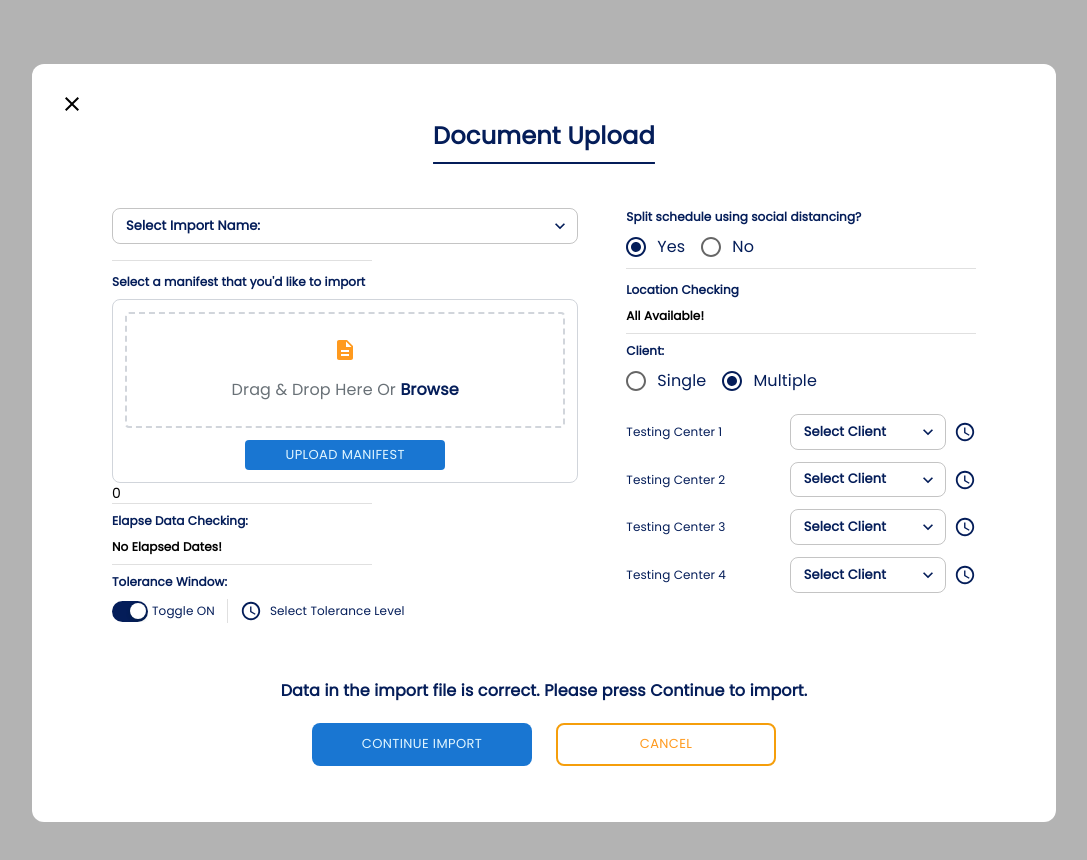
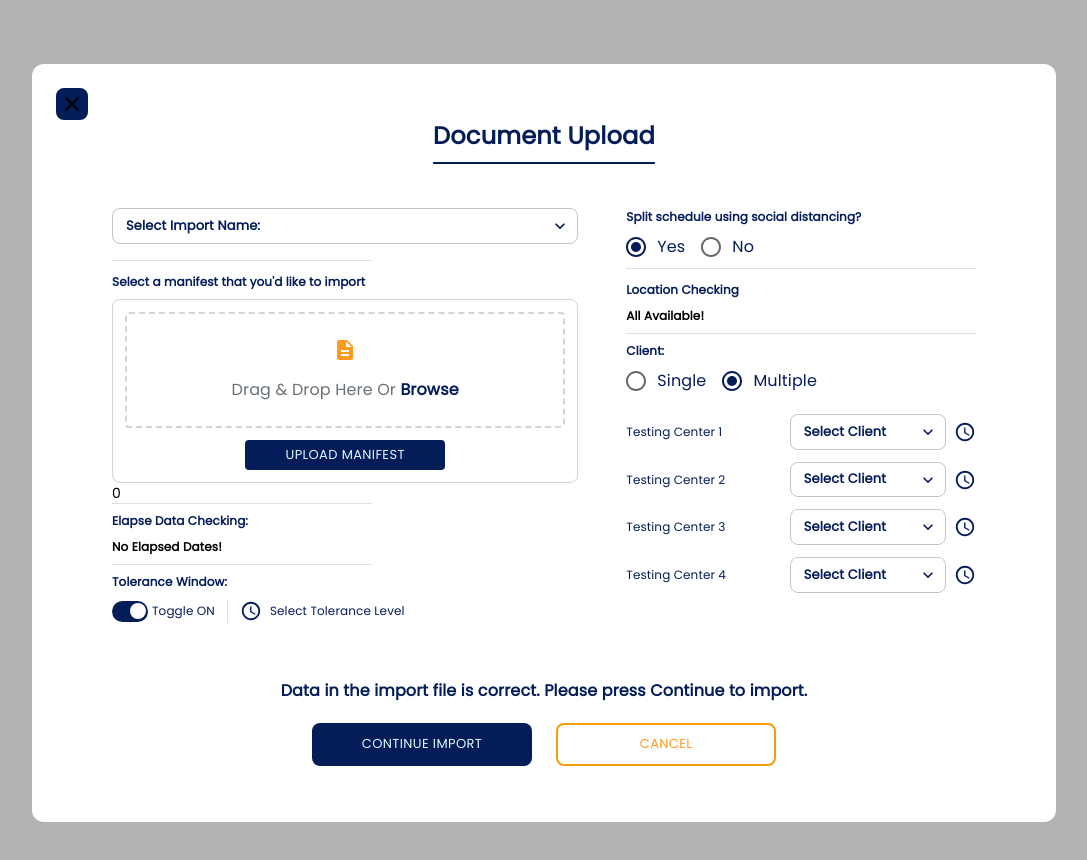
Before and after one commit to awais0198/newvine, a Next.js app: page / in a window 1280 px wide. Shown: the top 860 px of the page, without its empty margins (96-1183 px from the left). Built offline with nearby package versions, Linux system fonts and the light colour scheme.

Commit message:
minor updates

```diff
--- a/src/components/Button/index.jsx
+++ b/src/components/Button/index.jsx
@@ -8,7 +8,7 @@ const CustomButton = ({ variant, text, onClickHandler, isDisabled, btnSize, cust
     variant={variant ?? 'contained'}
     disabled={isDisabled ?? false}
     size={btnSize ?? 'small'}
-    className={variant === 'contained' ? `bg-[${COLORS.primaryBlue}] text-[#E1F6FF] px-10 mt-3 ${customStyles}` : `text-[${COLORS.secondaryAmber}] border-solid hover:border-2 hover:border-amber-500 border-2 border-amber-500 px-10 mt-3  ${customStyles}`}
+    className={variant === 'contained' ? `bg-[#041D59] text-[#E1F6FF] px-10 mt-3 ${customStyles}` : `text-[${COLORS.secondaryAmber}] border-solid hover:border-2 hover:border-amber-500 border-2 border-amber-500 px-10 mt-3  ${customStyles}`}
     disableElevation
   >
     {text}
--- a/src/pages/index.jsx
+++ b/src/pages/index.jsx
@@ -46,7 +46,7 @@ export default function Home() {
                   {files.map(file => (
                     <Box className={`flex justify-between items-center`}>
                       <Box className={`flex items-center my-2`}>
-                        <InsertDriveFile className={`text-[text-[#FF9A1E]]`} />
+                        <InsertDriveFile className={`text-[#FF9A1E]`} />
                         <Typography className={`text-[${COLORS.textGray}] text-[12px] ml-2`}>{file?.path}</Typography>
                       </Box>
 
```
